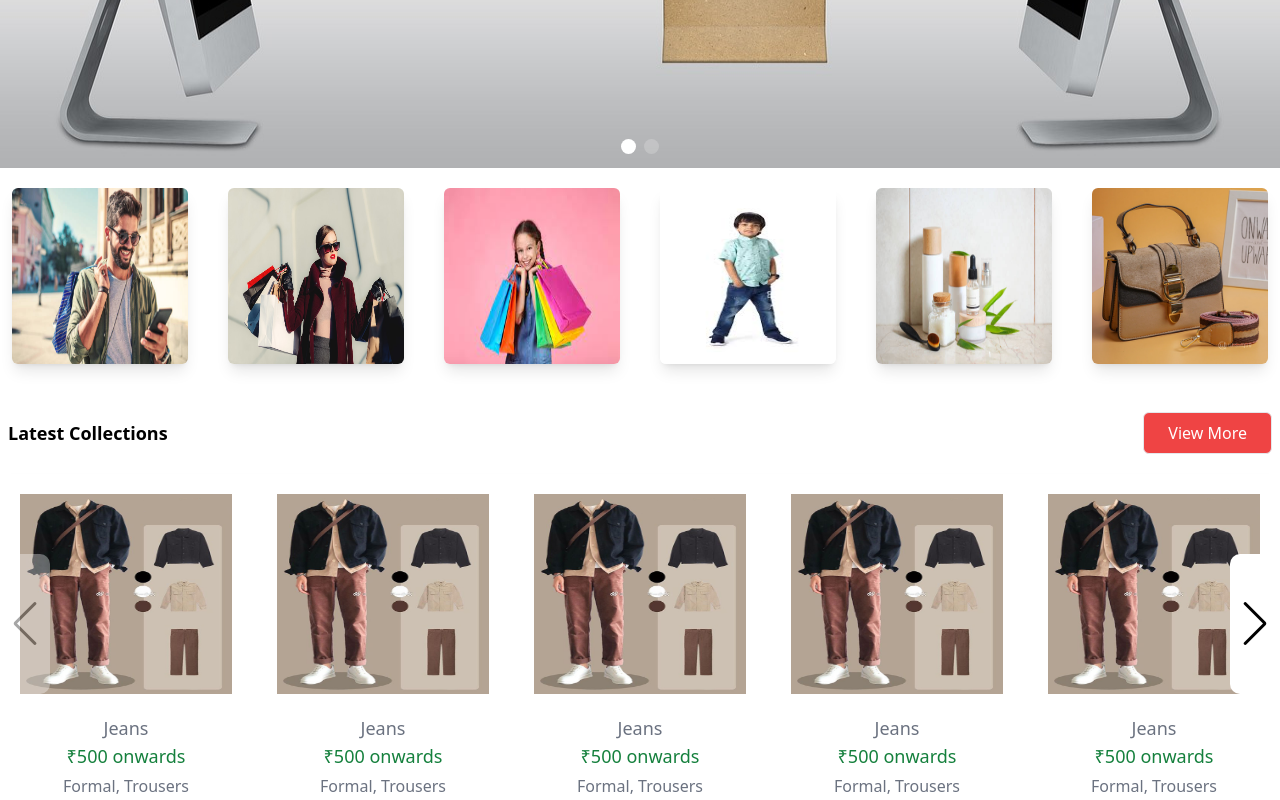
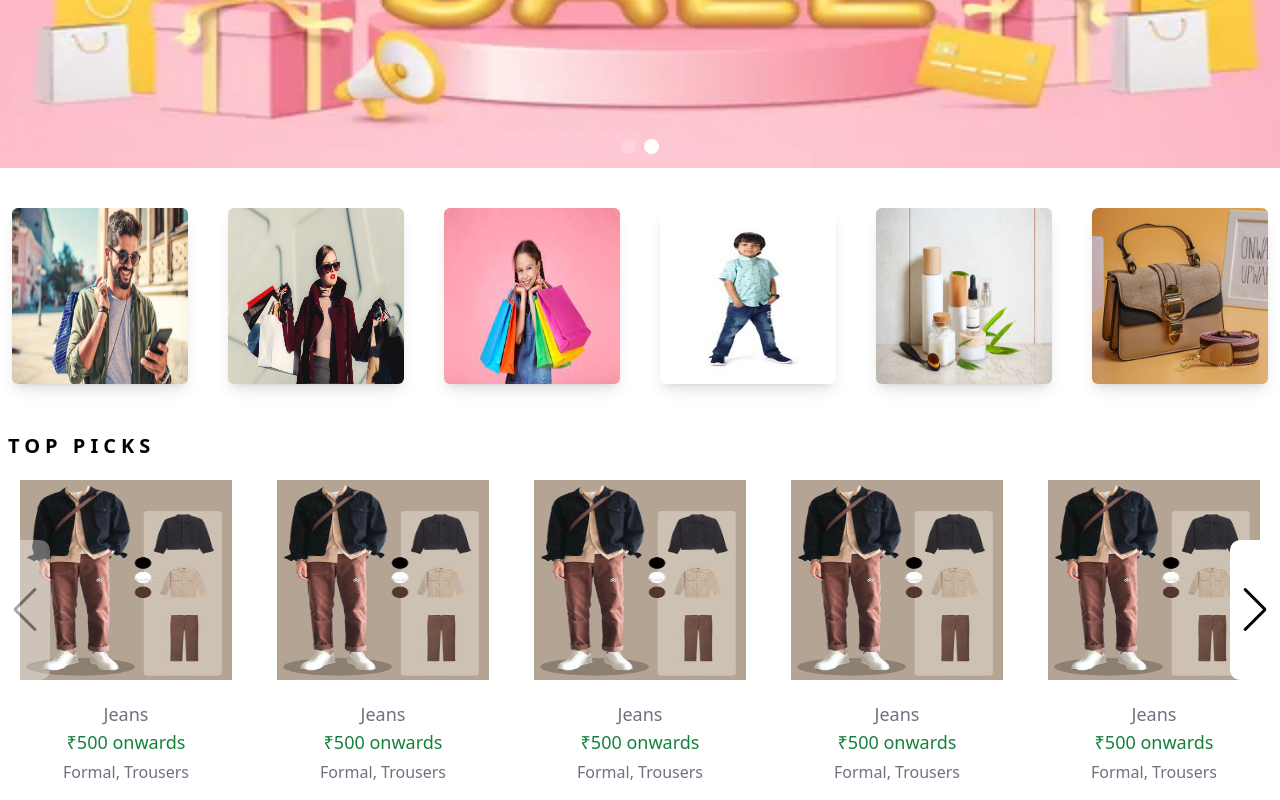
Before and after one commit to anshCoderZbar/ecommerce, a Next.js app: page / in a window 1280 px wide. Shown: the part 420-1220 px from the top of the page. Built offline with nearby package versions, Linux system fonts and the light colour scheme.

Commit message:
remove bug

```diff
--- a/app/common/index/Banner.jsx
+++ b/app/common/index/Banner.jsx
@@ -1,17 +1,20 @@
 import React from "react";
 import Image from "next/image";
 import { Swiper, SwiperSlide } from "swiper/react";
-import { Navigation, Pagination } from "swiper";
+import { Autoplay, Navigation, Pagination } from "swiper";
 
 import { BannerImg } from "mock/banner";
 
 export const Banner = () => {
   return (
     <Swiper
-      modules={[Navigation, Pagination]}
+      modules={[Navigation, Pagination, Autoplay]}
       spaceBetween={50}
       slidesPerView={1}
       loop={true}
+      autoplay={{
+        delay: 1500,
+      }}
       pagination={{ clickable: true }}
       navigation
     >
--- a/app/common/index/Category.jsx
+++ b/app/common/index/Category.jsx
@@ -15,7 +15,7 @@ export const Category = () => {
     []
   );
   return (
-    <div className="container mx-auto">
+    <div className="container mx-auto pt-3 sm:pt-5">
       <div className="flex flex-wrap gap-5 md:gap-7 lg:gap-10 items-center justify-center py-5 ">
         {Section?.map((data, i) => {
           return (
--- a/components/Product-categories/index.jsx
+++ b/components/Product-categories/index.jsx
@@ -11,7 +11,7 @@ export const ProductCategories = (props) => {
       slidesPerView={2}
       modules={[Navigation]}
       navigation
-      className="bg-white dark:bg-dark-background my-5 shadow-lg dark:shadow-none"
+      className="bg-white dark:bg-dark-background py-5 shadow-lg dark:shadow-none"
       breakpoints={{
         400: {
           slidesPerView: 3,
--- a/pages/index.jsx
+++ b/pages/index.jsx
@@ -15,14 +15,11 @@ export default function Home() {
         <Banner />
         <div className="bg-white dark:bg-dark-background">
           <Category />
-          <div className="container mx-auto my-7">
+          <div className="container mx-auto py-7">
             <div className="flex justify-between items-center px-2">
-              <h2 className="text-base sm:text-lg font-semibold">
-                Latest Collections
+              <h2 className="text-base sm:text-xl tracking-[5px] font-bold">
+                TOP PICKS
               </h2>
-              <button className="border bg-red-500 dark:bg-red-900 dark:border-none text-white outline-none py-1 px-4 sm:py-2 sm:px-6 rounded-md hover:bg-red-700 dark:hover:bg-red-950">
-                View More
-              </button>
             </div>
             <LatestCollection />
           </div>
--- a/pages/login.jsx
+++ b/pages/login.jsx
@@ -2,12 +2,27 @@ import { Layout } from "app/layout";
 import Link from "next/link";
 import React from "react";
 import { FcGoogle } from "react-icons/fc";
+import { useForm } from "react-hook-form";
+import { yupResolver } from "@hookform/resolvers/yup";
+import { loginSchema } from "app/auth/validation";
+import { FormInput } from "components/Form-input";
+import { ErrorMessage } from "components/Error-components/ErrorMessage";
 
 export default function login() {
+  const {
+    register,
+    handleSubmit,
+    formState: { errors },
+  } = useForm({ resolver: yupResolver(loginSchema) });
+
+  const onSubmit = (data) => {
+    console.log(data);
+  };
   return (
     <main>
       <Layout>
-        <div className="w-full md:w-2/4 mx-auto my-5">
+        <div className="bg-white dark:bg-dark-background">
+          <div className="w-full md:w-2/4 mx-auto py-5">
             <div className="text-center my-10 ">
               <Link
                 href="/login"
@@ -31,35 +46,43 @@ export default function login() {
                 </span>
               </button>
               <div className="flex items-center my-8">
-              <hr className="flex-grow border-[#4a4848] border-t-[1px] mr-4" />
+                <hr className="flex-grow border-[#e6e6e6] border-t-[1px] mr-4" />
                 <span className="text-black dark:text-white font-semibold text-lg">
                   OR
                 </span>
                 <hr className="flex-grow border-[#e6e6e6] border-t-[1px] ml-4" />
               </div>
-            <form>
-              <div className="mb-2">
-                <input
+              <form noValidate onSubmit={handleSubmit(onSubmit)}>
+                <div className="mb-5">
+                  <FormInput
                     type="email"
-                  id="email"
-                  className="border border-solid border-gray-300 w-full py-1 px-5 mb-5 placeholder-current text-dark h-12 focus:outline-none text-base placeholder:font-semibold"
+                    name="email"
                     placeholder="Email"
+                    {...register("email")}
                   />
+                  {errors?.email?.message && (
+                    <ErrorMessage message={errors?.email?.message} />
+                  )}
                 </div>
-              <div className="mb-2">
-                <input
+                <div className="mb-5">
+                  <FormInput
                     type="password"
-                  id="password"
-                  className="border border-solid border-gray-300 w-full py-1 px-5 mb-5 placeholder-current text-dark h-12 focus:outline-none text-base placeholder:font-semibold"
+                    name="password"
                     placeholder="Password"
+                    autoComplete="false"
+                    {...register("password")}
                   />
+                  {errors?.password?.message && (
+                    <ErrorMessage message={errors?.password?.message} />
+                  )}
                 </div>
                 <input
                   type="submit"
                   value="Login"
-                className="inline-block leading-none uppercase text-white text-sm bg-black px-5 py-4 transition-all hover:bg-red-500"
+                  className="inline-block leading-none uppercase text-white text-sm bg-black px-5 py-4 transition-all dark:bg-red-900 hover:bg-red-500"
                 />
               </form>
+            </div>
           </div>
         </div>
       </Layout>
--- a/pages/register.jsx
+++ b/pages/register.jsx
@@ -24,7 +24,8 @@ export default function register() {
   return (
     <main>
       <Layout>
-        <div className="w-full md:w-2/4 mx-auto my-5">
+        <div className="bg-white dark:bg-dark-background">
+          <div className="w-full md:w-2/4 mx-auto py-5">
             <div className="text-center my-10 ">
               <Link
                 href="/login"
@@ -92,9 +93,10 @@ export default function register() {
                 <input
                   type="submit"
                   value="Register"
-                className="inline-block leading-none uppercase cursor-pointer text-white text-sm bg-black px-5 py-4 transition-all hover:bg-red-500 dark:hover:bg-red-950"
+                  className="inline-block leading-none uppercase cursor-pointer text-white text-sm bg-black px-5 py-4 transition-all hover:bg-red-500 dark:bg-red-900 dark:hover:bg-red-950"
                 />
               </form>
+            </div>
           </div>
         </div>
       </Layout>
--- a/styles/globals.scss
+++ b/styles/globals.scss
@@ -13,7 +13,7 @@
 }
 
 [data-theme="dark"] {
-  --background: rgb(189, 41, 41);
+  --background: black;
   --foreground: white;
 }
 
```
Lines whose indentation alone changed are shown as unchanged.
